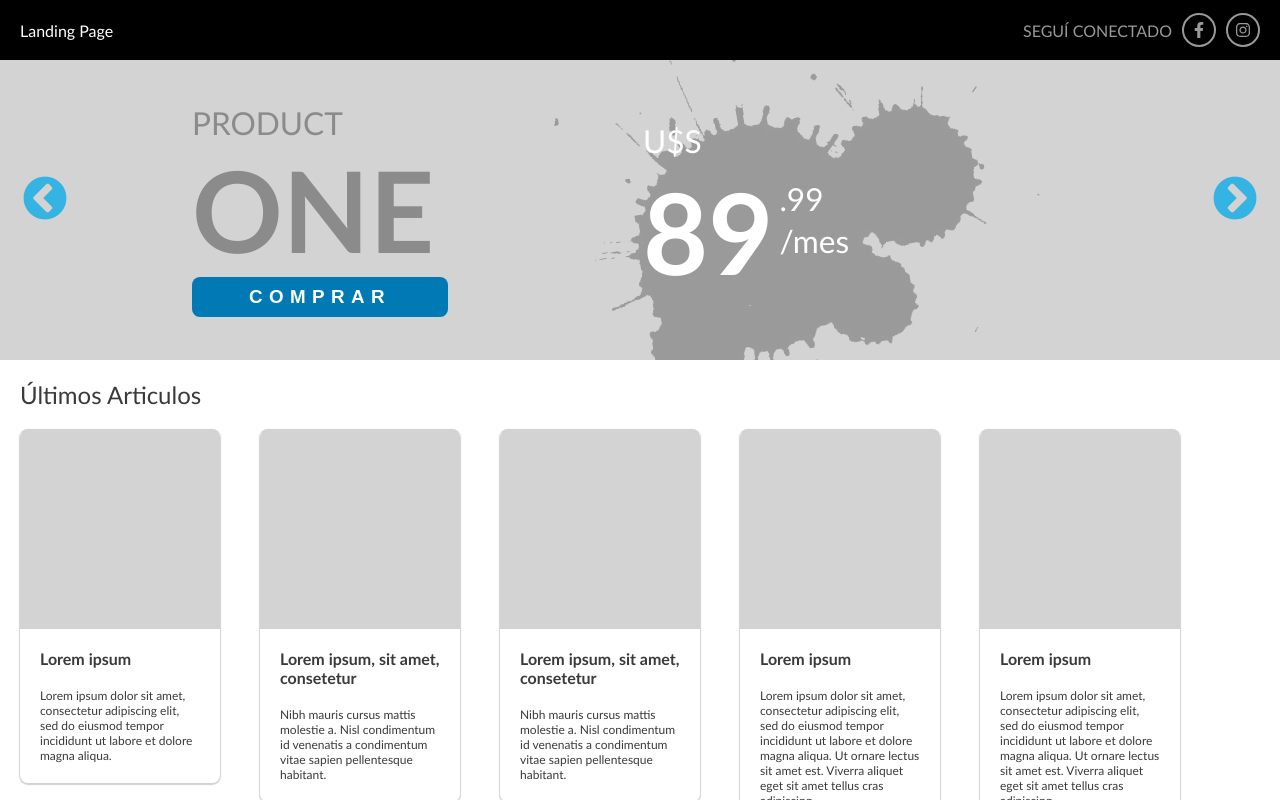
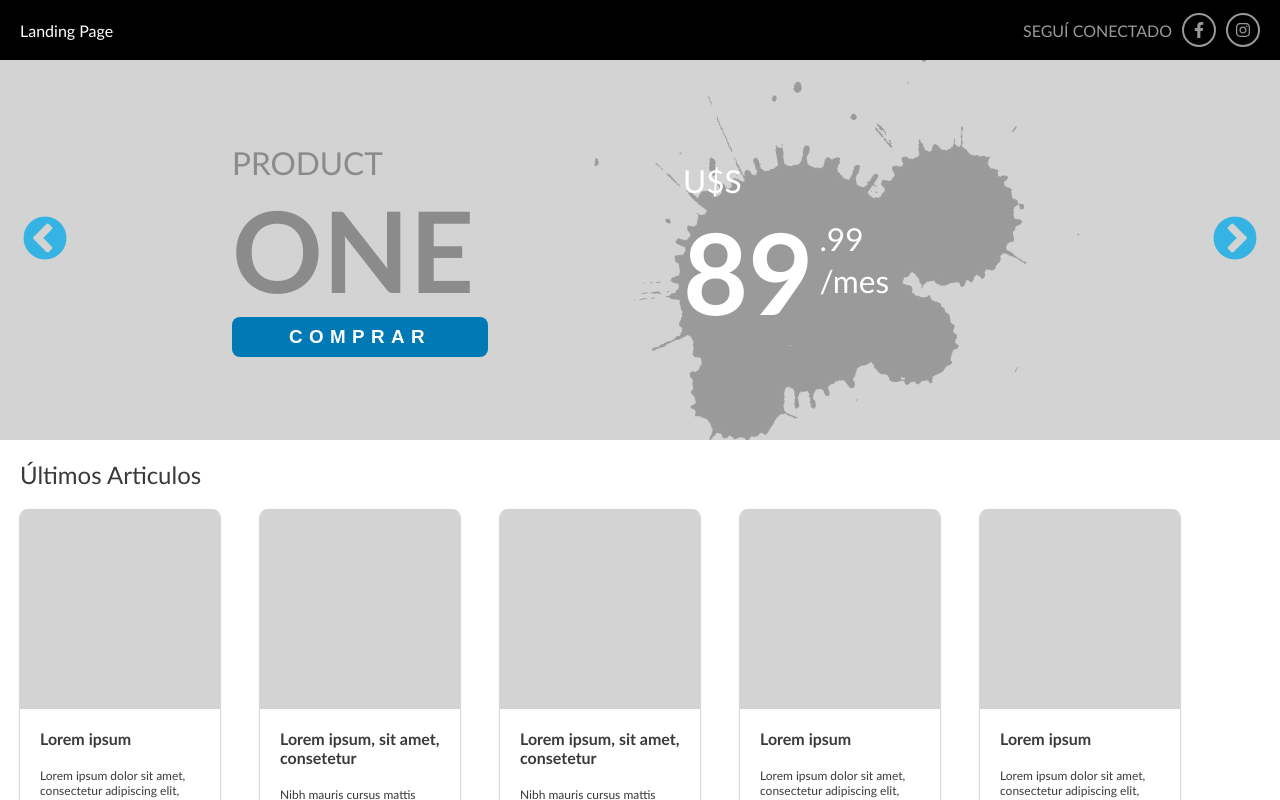
Before and after one commit to DamianRz/WT-React-Evaluation, a React (Create React App) app in the folder wt-evaluation/: page / in a window 1280 px wide. Shown: the top 800 px of the page. Built offline with nearby package versions, Linux system fonts and the light colour scheme.

Commit message:
fix padding slider

```diff
--- a/wt-evaluation/src/components/product-slider/product-slider.scss
+++ b/wt-evaluation/src/components/product-slider/product-slider.scss
@@ -9,6 +9,7 @@
         background-color: $p_light;
         display: flex;
         align-items: center;
+        padding: 40px 40px;
 
         .product {
             position: relative;
```
